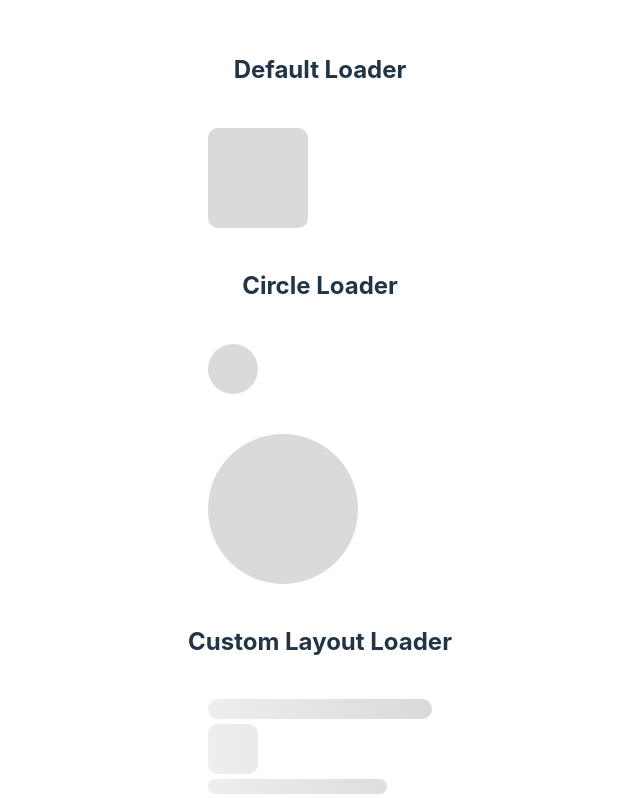
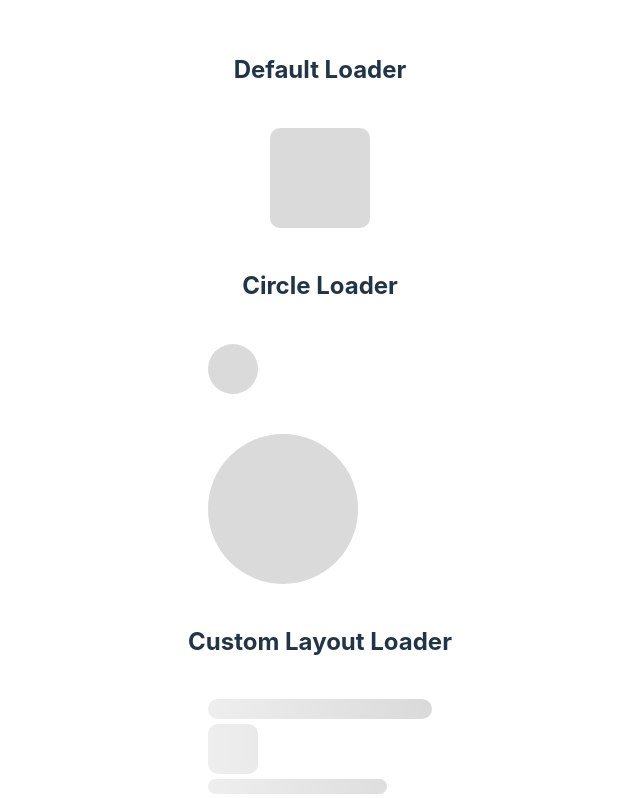
Before and after one commit to arunraj-ar/magic-shimmer, a React (Vite) app: page / in a window 1280 px wide. Shown: the top 798 px of the page, without its empty margins (320-960 px from the left). Built offline with nearby package versions, Linux system fonts and the light colour scheme.

Commit message:
alignments

```diff
--- a/src/App.jsx
+++ b/src/App.jsx
@@ -1,32 +1,36 @@
-import './App.css'
-import Loader from './Loader'
+import "./App.css";
+import Loader from "./Loader";
 
 function App() {
-
   return (
     <>
       <div>
         <h2>Default Loader</h2>
-      <Loader layout={[]} />
+        <Loader
+          layout={[]}
+          xAlign="center"
+          yAlign="bottom"
+          direction="horizontal"
+        />
 
         <h2>Circle Loader</h2>
-      <Loader layout={[{shape:"circle", width:"50px",height:"50px"}]} />
-      <Loader shape='circle' width='150px' height='150px' />
+        <Loader layout={[{ shape: "circle", width: "50px", height: "50px" }]} />
+        <Loader shape="circle" width="150px" height="150px" />
 
         <h2>Custom Layout Loader</h2>
         <Loader
           layout={[
-          { shape: 'rectangle', width: '100%', height: '20px' },
-          { shape: 'rectangle', width: '50px', height: '50px' },
-          { shape: 'rectangle', width: '80%', height: '15px' },
-          { shape: 'rectangle', width: '100%', height: '100px' },
-          { shape: 'rectangle', width: '100px', height: '10rem' },
+            { shape: "rectangle", width: "100%", height: "20px" },
+            { shape: "rectangle", width: "50px", height: "50px" },
+            { shape: "rectangle", width: "80%", height: "15px" },
+            { shape: "rectangle", width: "100%", height: "100px" },
+            { shape: "rectangle", width: "100px", height: "10rem" },
           ]}
           speed={4}
         />
       </div>
     </>
-  )
+  );
 }
 
-export default App
+export default App;
--- a/src/Loader.jsx
+++ b/src/Loader.jsx
@@ -9,6 +9,9 @@ const Loader = ({
   speed = 2,
   theme = "light",
   layout = [],
+  xAlign="left",
+  yAlign="top",
+  direction='vertical'
 }) => {
   const getStyles = (item) => {
     const { shape = "rectangle" } = item;
@@ -32,6 +35,52 @@ const Loader = ({
     }
   };
 
+  const getAlignments = (alignments={}) => {
+    const { xAlign = "left", yAlign = "top" } = alignments;
+
+    const stylings = {
+      left: {
+        display: "flex",
+        justifyContent: "flex-start",
+        alignItems: "center"
+      },
+      center: {
+        display: "flex",
+        justifyContent: "center",
+        alignItems: "center"
+      },
+      right: {
+        display: "flex",
+        justifyContent: "flex-end",
+        alignItems: "center"
+      },
+      top: {
+        display: "flex",
+        justifyContent: "center",
+        alignItems: "flex-start"
+      },
+      middle: {
+        display: "flex",
+        justifyContent: "center",
+        alignItems: "center"
+      },
+      bottom: {
+        display: "flex",
+        justifyContent: "center",
+        alignItems: "flex-end"
+      }
+    };
+
+    let flexDirection = 'row'
+    if(direction==='horizontal'){
+      flexDirection = 'row'
+    } else {
+      flexDirection = 'column'
+    }
+
+    return {flexDirection,...stylings[xAlign], ...stylings[yAlign]}
+  }
+
   const layoutStructure = layout.map((item, index) => (
     <div
       key={index}
@@ -46,7 +95,7 @@ const Loader = ({
         {layoutStructure.length > 0 ? (
           <div className="holesWrapper">{layoutStructure}</div>
         ) : (
-          <div className="holesWrapper">
+          <div className="holesWrapper" style={{...getAlignments({xAlign,yAlign, direction})}}>
             <div
               className={`hole ${animate ? "animate" : ""}`}
               style={getStyles({
```
Lines whose indentation alone changed are shown as unchanged.
